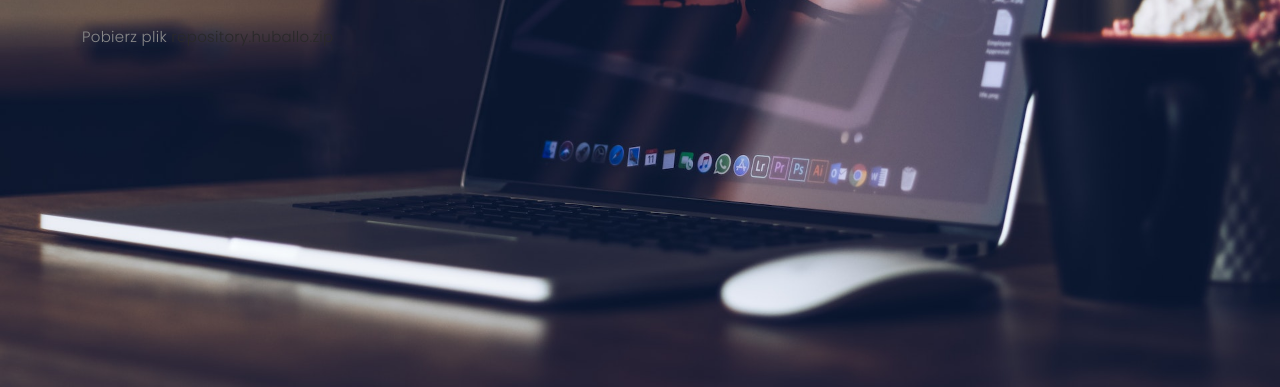
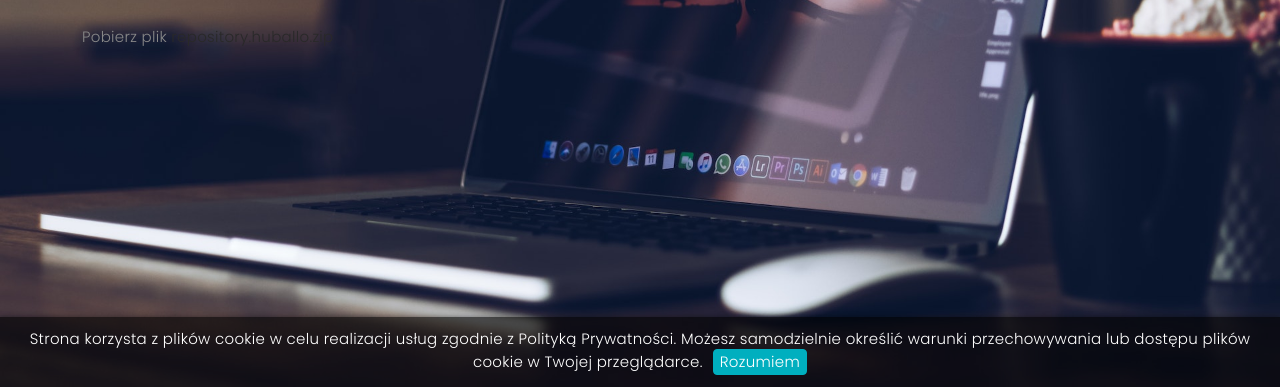
Before and after one commit to huballo/huballo.github.io, a plain HTML site: page index.html in a window 1280 px wide. Shown: the part 413-800 px from the top of the page. Drawn offline with nearby package versions, Linux system fonts and the light colour scheme; a web font is replaced by a local one.

Commit message:
Cookie info added

```diff
--- a/assets/css/style.css
+++ b/assets/css/style.css
@@ -1554,3 +1554,38 @@ blockquote {
     margin-right: 0;
   }
 }
+/*--------------------------------------------------------------
+# Cookie
+--------------------------------------------------------------*/
+
+#cookies-message {
+    color: white;
+    padding: 12px 10px;
+    text-align: center;
+    position: fixed;
+    bottom: 0px;
+    left: 0;
+    right: 0;
+    background-color: rgba(0, 0, 0, 0.6);
+    z-index: 100000;
+    box-shadow: 0 0 5px rgba(0, 0, 0, 0.4);
+    display: none;
+}
+
+#accept-cookies-checkbox {
+    background-color: #00AFBF;
+    color: #FFF;
+    border: solid 1px #00AFBF;
+    transition: all 0.5s;
+    padding: 2px 6px;
+    border-radius: 4px;
+    display: inline-block;
+    margin-left: 10px;
+    text-decoration: none;
+    cursor: pointer
+}
+
+#accept-cookies-checkbox:hover {
+    background-color: transparent;
+    border-color: white;
+}
--- /dev/null
+++ b/assets/js/infocookies.js
@@ -0,0 +1,11 @@
+function WHCheckCookies(){
+	if(!localStorage.cookies_accepted) {
+		document.getElementById("cookies-message").style.display = "block"
+	}
+}
+function WHCloseCookiesWindow(){
+	localStorage.cookies_accepted = true;
+	document.getElementById("cookies-message").remove();
+}
+
+window.onload = WHCheckCookies;
--- a/index.html
+++ b/index.html
@@ -244,6 +244,8 @@
     </div><!-- End Footer -->
 
     <a href="#" class="back-to-top d-flex align-items-center justify-content-center"><i class="bi bi-arrow-up-short"></i></a>
+    <!-- Cookie-->
+    <div id="cookies-message">Strona korzysta z plików cookie w celu realizacji usług zgodnie z Polityką Prywatności. Możesz samodzielnie określić warunki przechowywania lub dostępu plików cookie w Twojej przeglądarce.<a onclick="WHCloseCookiesWindow();" id="accept-cookies-checkbox">Rozumiem</a></div>
 
     <!-- Vendor JS Files -->
     <script src="assets/vendor/bootstrap/js/bootstrap.bundle.min.js"></script>
@@ -255,7 +257,7 @@
 
     <!-- Template Main JS File -->
     <script src="assets/js/main.js"></script>
-
+    <script src="assets/js/infocookies.js"></script>
 </body>
 
 </html>
```
Lines whose indentation alone changed are shown as unchanged.
